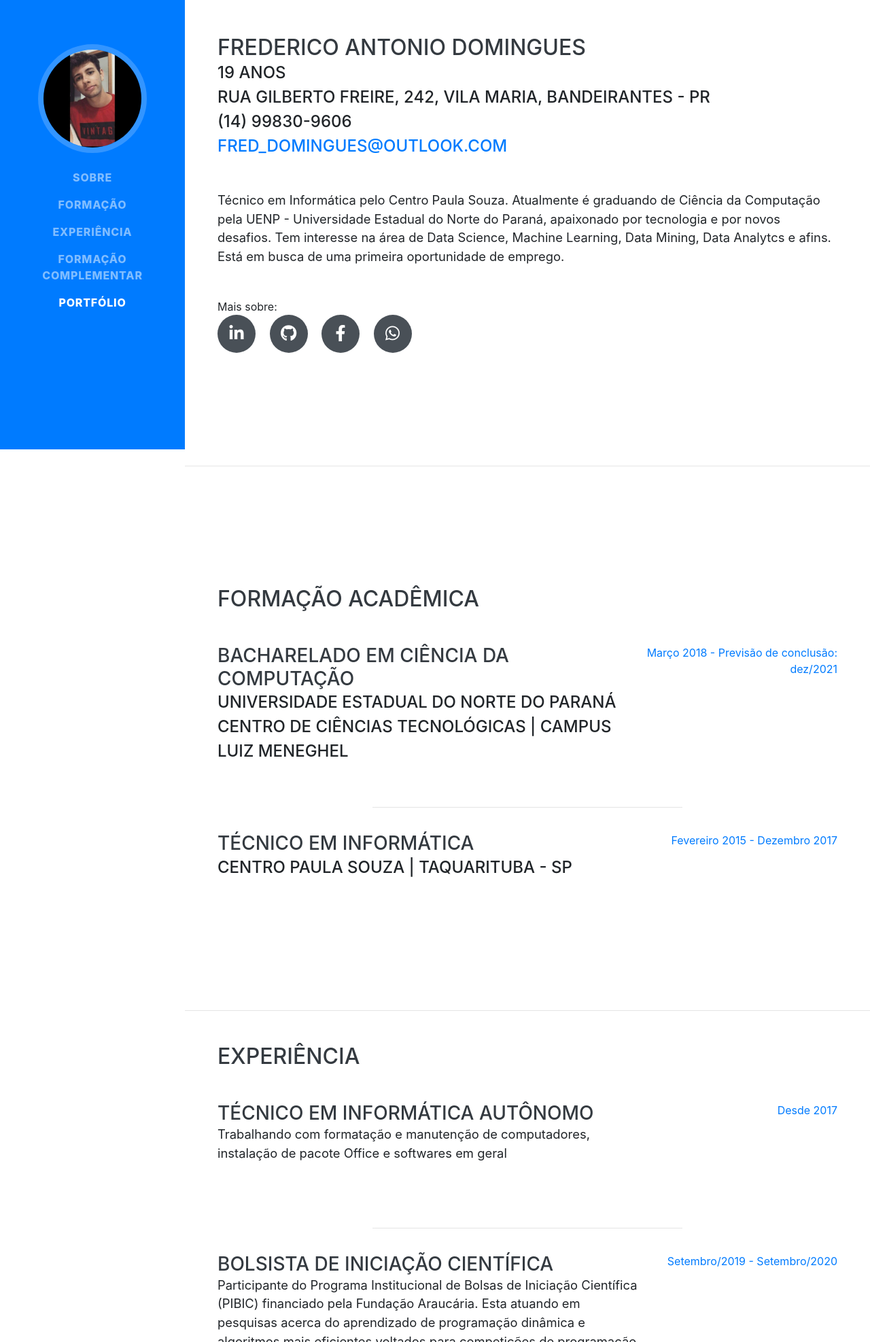
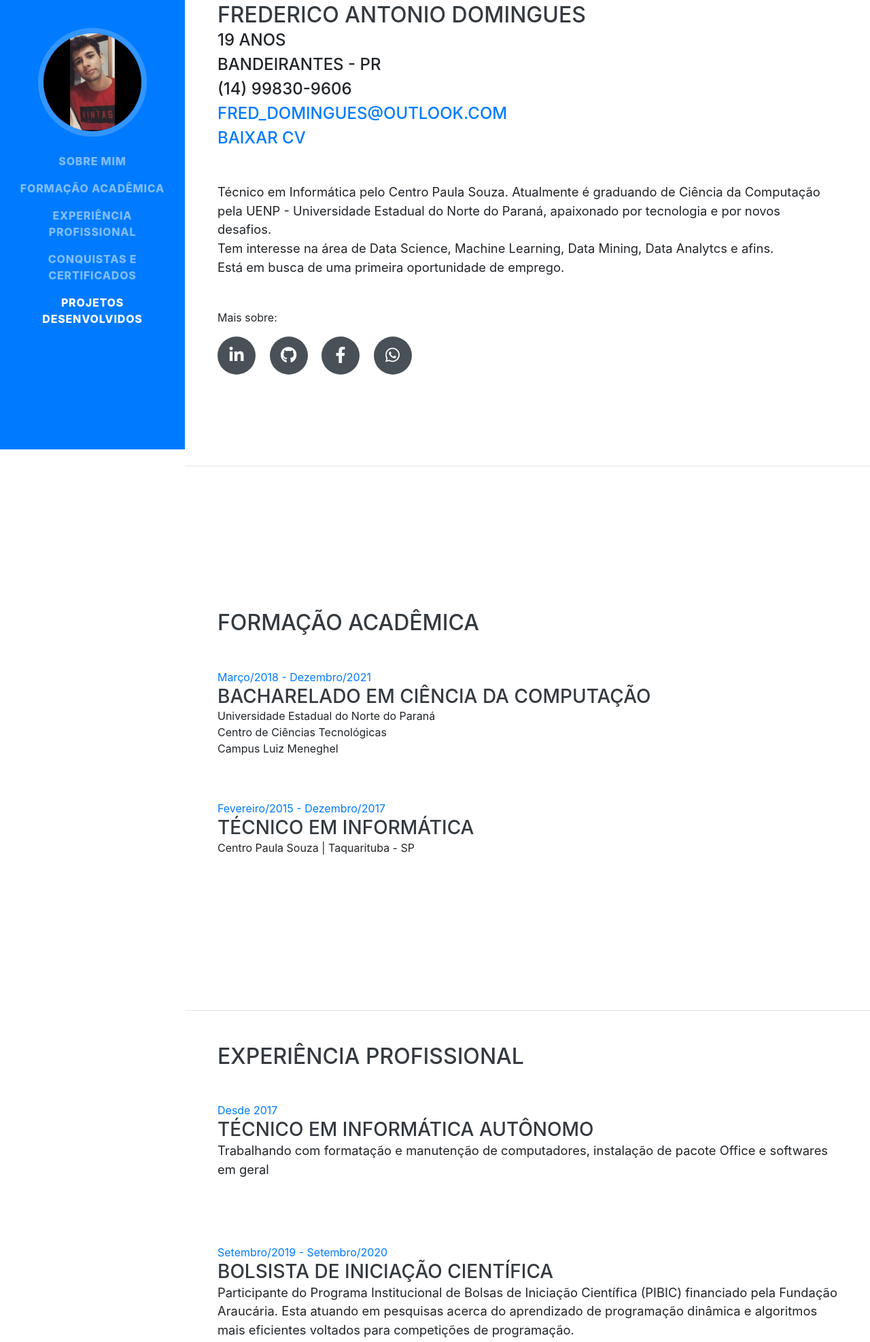
Before and after one commit to freddomingues/freddomingues.github.io, a website with bundled scripts: page index.html in a window 1280 px wide. Shown: the part 139-2113 px from the top of the page at 68% size. Built offline with nearby package versions, Linux system fonts and the light colour scheme; a web font is replaced by a local one.

Commit message:
Incluindo link para download cv

```diff
--- a/index.html
+++ b/index.html
@@ -39,19 +39,19 @@
     <div class="collapse navbar-collapse" id="navbarSupportedContent">
       <ul class="navbar-nav">
         <li class="nav-item">
-          <a class="nav-link js-scroll-trigger" href="#about">Sobre</a>
+          <a class="nav-link js-scroll-trigger" href="#about">Sobre mim</a>
         </li>
         <li class="nav-item">
-          <a class="nav-link js-scroll-trigger" href="#education">Formação</a>
+          <a class="nav-link js-scroll-trigger" href="#education">Formação Acadêmica</a>
         </li>
         <li class="nav-item">
-          <a class="nav-link js-scroll-trigger" href="#experience">Experiência</a>
+          <a class="nav-link js-scroll-trigger" href="#experience">Experiência Profissional</a>
         </li>
         <li class="nav-item">
-          <a class="nav-link js-scroll-trigger" href="#skills">Formação Complementar</a>
+          <a class="nav-link js-scroll-trigger" href="#skills">Conquistas e Certificados</a>
         </li>
         <li class="nav-item">
-          <a class="nav-link js-scroll-trigger" href="#awards">Portfólio</a>
+          <a class="nav-link js-scroll-trigger" href="#awards">Projetos Desenvolvidos</a>
         </li>
       </ul>
     </div>
@@ -67,16 +67,20 @@
         <h2 class="mb-0">Frederico Antonio Domingues
         </h1>
         <div class="subheading mb-5">19 anos</br>
-          Rua Gilberto Freire, 242, Vila Maria, Bandeirantes - PR </br>
+          Bandeirantes - PR </br>
           (14) 99830-9606 </br>
-          <a href="mailto:fred_domingues@outlook.com">fred_domingues@outlook.com</a>
+          <a href="mailto:fred_domingues@outlook.com">fred_domingues@outlook.com</a><br>
+          <a href="img/Data Science - Visualização de dados com Python.pdf" download="CV - frederico Antonio Domingues" target="_blank">Baixar CV</a>
         </div>
         <p class="lead mb-5">
           Técnico em Informática pelo Centro Paula Souza. Atualmente é graduando de Ciência da Computação pela
           UENP - Universidade Estadual do Norte do Paraná, apaixonado por tecnologia e por novos desafios.
+        <br>
           Tem interesse na área de Data Science, Machine Learning, Data Mining, Data Analytcs e afins.
+          <br>
           Está em busca de uma primeira oportunidade de emprego.</p>
         Mais sobre:
+        <p>
           <div class="social-icons">
             <a href="https://www.linkedin.com/in/frederico-antonio-domingues-87a8b7169/" target="_blank" title="Perfil no LinkedIn">
               <i class="fab fa-linkedin-in"></i>
@@ -91,6 +95,8 @@
               <i class="fab fa-whatsapp"></i>
             </a>
           </div>
+        </p>
+
       </div>
     </section>
 
@@ -101,22 +107,20 @@
 
         <div class="resume-item d-flex flex-column flex-md-row justify-content-between mb-5">
           <div class="resume-content">
+              <span class="text-primary">Março/2018 - Dezembro/2021</span>
             <h3 class="mb-0">Bacharelado em Ciência da Computação</h3>
-            <div class="subheading mb-3">Universidade Estadual do Norte do Paraná<br>
-                                        Centro de Ciências Tecnológicas | Campus Luiz Meneghel</div>
-          </div>
-          <div class="resume-date text-md-right">
-            <span class="text-primary">Março 2018 - Previsão de conclusão: dez/2021</span>
+            <p>
+              Universidade Estadual do Norte do Paraná<br>
+              Centro de Ciências Tecnológicas<br>
+              Campus Luiz Meneghel
+            </p>
           </div>
         </div>
-        <hr style="width: 50%; height: 20px;">
         <div class="resume-item d-flex flex-column flex-md-row justify-content-between">
           <div class="resume-content">
+              <span class="text-primary">Fevereiro/2015 - Dezembro/2017</span>
             <h3 class="mb-0">Técnico em Informática</h3>
-            <div class="subheading mb-3">Centro Paula Souza | Taquarituba - SP</div>
-          </div>
-          <div class="resume-date text-md-right">
-            <span class="text-primary">Fevereiro 2015 - Dezembro 2017</span>
+            <p>Centro Paula Souza | Taquarituba - SP</p>
           </div>
         </div>
 
@@ -128,28 +132,23 @@
 
     <section class="resume-section p-3 p-lg-5 d-flex justify-content-center" id="experience">
       <div class="w-100">
-        <h2 class="mb-5">Experiência</h2>
+        <h2 class="mb-5">Experiência Profissional</h2>
 
         <div class="resume-item d-flex flex-column flex-md-row justify-content-between mb-5">
           <div class="resume-content">
+              <span class="text-primary">Desde 2017</span>
             <h3 class="mb-0">Técnico em Informática autônomo</h3>
             <p class="lead mb-5">Trabalhando com formatação e manutenção de computadores, instalação de pacote Office e softwares em geral</div>
             </p>
-          <div class="resume-date text-md-right">
-            <span class="text-primary">Desde 2017</span>
         </div>
-        </div>
-        <hr style="width: 50%; height: 20px;">
         <div class="resume-item d-flex flex-column flex-md-row justify-content-between">
           <div class="resume-content">
+              <span class="text-primary">Setembro/2019 - Setembro/2020</span>
             <h3 class="mb-0">Bolsista de Iniciação Científica</h3>
             <p class="lead mb-5">Participante do Programa Institucional de Bolsas de Iniciação Científica (PIBIC)
               financiado pela Fundação Araucária. Esta atuando em pesquisas acerca do aprendizado de programação dinâmica
               e algoritmos mais eficientes voltados para competições de programação.
             </p>
-          </div>
-          <div class="resume-date text-md-right">
-            <span class="text-primary">Setembro/2019 - Setembro/2020</span>
           </div>
         </div>
     </section>
@@ -158,14 +157,14 @@
 
     <section class="resume-section p-3 p-lg-5 d-flex align-items-center" id="skills">
       <div class="w-100">
-        <h2 class="mb-5">Formação Complementar</h2>
+        <h2 class="mb-5">Conquistas e Certificados</h2>
 
         <div class="resume-item d-flex flex-column flex-md-row justify-content-between">
           <div class="resume-content">
             <ul class="fa-ul mb-0">
               <span class="text-primary">Novembro/2018</span>
               <li>
-                <i class="fa-li fa fa-trophy text-warning"></i> Desenvolvendo Chatbots com o Luis
+                <i class="fa-li fa fa-trophy text-warning"></i><b> Desenvolvendo Chatbots com o Luis</b>
               </li>
               <a href="https://certificados.uenp.edu.br/proec/2018/XI%20SITE%20(XI%20SEMIN%C3%81RIO%20DE%20INFORM%C3%81TICA%20E%20TECNOLOGIA)/PARTICIPANTES%20DE%20MINICURSO/Frederico%20Antonio%20Domingues1.pdf" target="_blank">Exibir certificado</a>
           </div>
@@ -174,39 +173,33 @@
         <div class="resume-item d-flex flex-column flex-md-row justify-content-between">
           <div class="resume-content">
             <ul class="fa-ul mb-0">
+              <span class="text-primary">Setembro/2019</span>
               <li>
-                <i class="fa-li fa fa-trophy text-warning"></i> English Speaking Course: Speak English Slang & Idioms.
+                <i class="fa-li fa fa-trophy text-warning"></i><b>English Speaking Course: Speak English Slang & Idioms.</b>
               </li>
               <a href="https://www.udemy.com/certificate/UC-2B2I130L/" target="_blank">Exibir certificado</a>
-          </div>
-          <div class="resume-date text-md-right">
-            <span class="text-primary">Setembro/2019</span>
           </div>
         </div>
         <br>
         <div class="resume-item d-flex flex-column flex-md-row justify-content-between">
           <div class="resume-content">
             <ul class="fa-ul mb-0">
+              <span class="text-primary">Novembro/2019</span>
               <li>
-                <i class="fa-li fa fa-trophy text-warning"></i> VIII Maratona de Programação - obtenção do 2º lugar.
+                <i class="fa-li fa fa-trophy text-warning"></i><b>2º lugar - VIII Maratona de Programação</b>
               </li>
               <a href="https://certificados.uenp.edu.br/proec/2019/VIII%20MARATONA%20DE%20PROGRAMA%C3%87%C3%83O/COMPETIDORES/Frederico%20Antonio%20Domingues.pdf" target="_blank">Exibir certificado</a>
-          </div>
-          <div class="resume-date text-md-right">
-            <span class="text-primary">Novembro/2019</span>
           </div>
         </div>
         <br>
         <div class="resume-item d-flex flex-column flex-md-row justify-content-between">
             <div class="resume-content">
               <ul class="fa-ul mb-0">
+                <span class="text-primary">Abril/2020</span>
                 <li>
-                  <i class="fa-li fa fa-trophy text-warning"></i> Machine Learning e Data Science com Python de A a Z.
+                  <i class="fa-li fa fa-trophy text-warning"></i><b> Machine Learning e Data Science com Python de A a Z. </b>
                 </li>
                 <a href="https://www.udemy.com/certificate/UC-8bf0fb4c-049f-4712-87b7-71bb23c4e2ce/" target="_blank">Exibir Certificado</a>
-            </div>
-            <div class="resume-date text-md-right">
-              <span class="text-primary">Abril/2020</span>
             </div>
           </div>
       </div>
@@ -216,7 +209,7 @@
 
     <section class="resume-section p-3 p-lg-5 d-flex align-items-center" id="awards">
       <div class="w-100">
-        <h2 class="mb-5">Portfólio</h2>
+        <h2 class="mb-5">Projetos Desenvolvidos</h2>
         <p class="lead mb-5">Projetos em desenvolvimento...</p>
         <div class="social-icons">
           Repositórios no GitHub: </br>
```
Also changed, not shown: 1 other file. Lines whose indentation alone changed are shown as unchanged.
